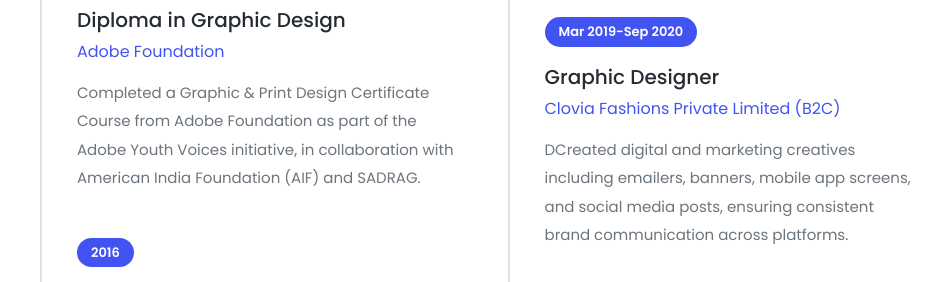
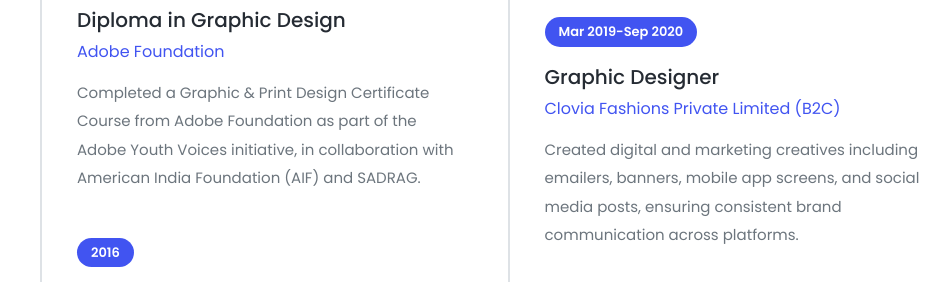
Before and after one commit to rkrajnesh2/rajnesh, a plain HTML site: page index.html in a window 1280 px wide. Shown: the part 3040-3322 px from the top of the page, without its empty margins (288-1238 px from the left). Drawn offline with nearby package versions, Linux system fonts and the light colour scheme.

Commit message:
Fix typo in job description paragraph

```diff
--- a/index.html
+++ b/index.html
@@ -1600,7 +1600,7 @@ Completed Intermediate education under the Central Board of Secondary Education
                 <span class="tl-year">Mar 2019-Sep 2020</span>
                 <h6>Graphic Designer</h6>
                 <div class="tl-place">Clovia Fashions Private Limited (B2C)</div>
-                <p>DCreated digital and marketing creatives including emailers, banners, mobile app screens, and social media posts, ensuring consistent brand communication across platforms.
+                <p>Created digital and marketing creatives including emailers, banners, mobile app screens, and social media posts, ensuring consistent brand communication across platforms.
 </p>
               </div>
               <div class="tl-item">
```
